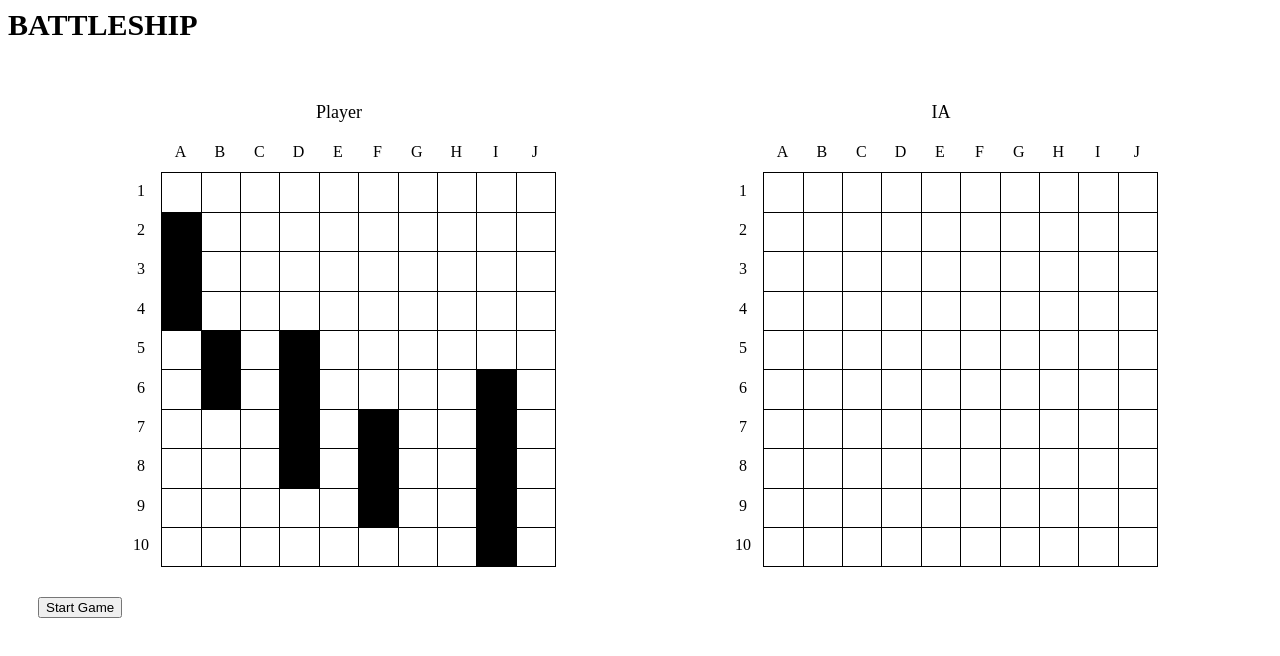
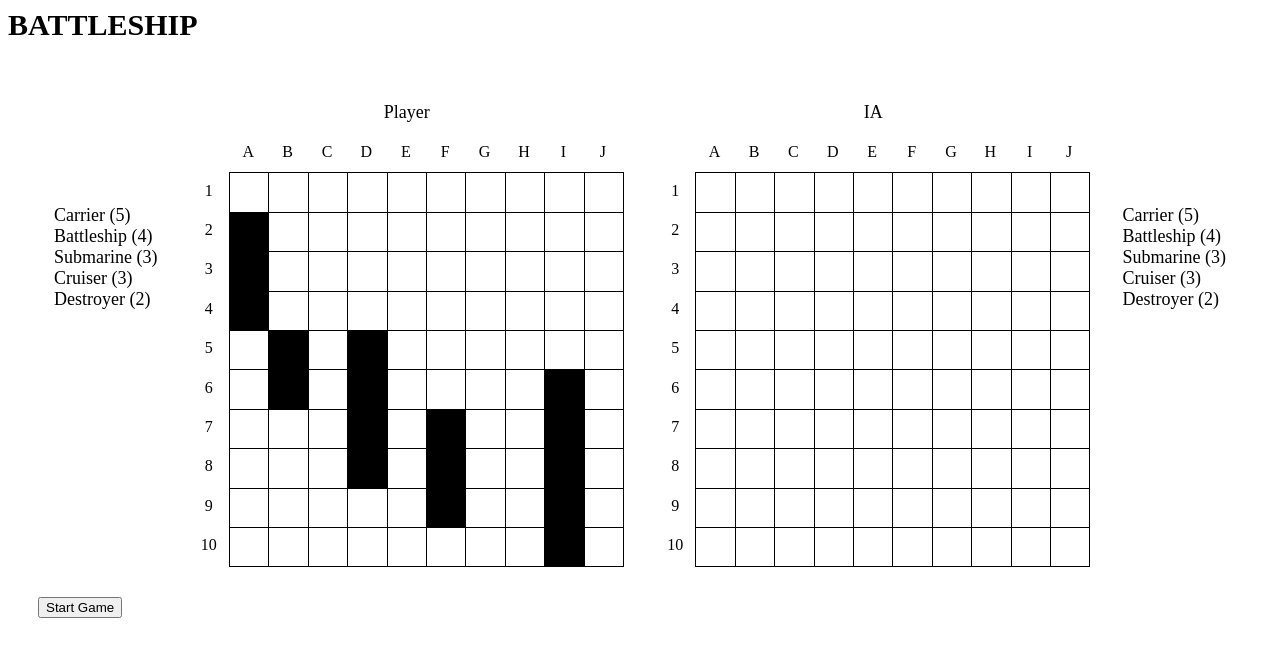
Before and after one commit to theodo/dojo-battleship, a Vue app: page / in a window 1280 px wide. Both pictures are taken after a click on the button "Start Game". Shown: the top 656 px of the page. Built offline with nearby package versions, Linux system fonts and the light colour scheme.

Commit message:
add list of boats alive or dead

```diff
--- a/src/components/BattleBoard.vue
+++ b/src/components/BattleBoard.vue
@@ -1,20 +1,11 @@
 <template>
   <div class="battle-board">
-    <div v-if="winner" class="end-game-message" :class="this.winner">
-      {{ this.winner }} wins !!!
-    </div>
+    <div v-if="winner" class="end-game-message" :class="this.winner">{{ this.winner }} wins !!!</div>
     <div v-else class="boards">
-      <PlayBoard
-        title="Player"
-        :board="playerCellsBoard"
-        :ships-visible="true"
-      />
-      <PlayBoard
-        title="IA"
-        :board="IACellsBoard"
-        :ships-visible="false"
-        @play="play"
-      />
+      <Boats :boats="playerBoats" />
+      <PlayBoard title="Player" :board="playerCellsBoard" :ships-visible="true" />
+      <PlayBoard title="IA" :board="IACellsBoard" :ships-visible="false" @play="play" />
+      <Boats :boats="IABoats" />
     </div>
     <button class="start-button" @click="startGame">Start Game</button>
   </div>
@@ -22,6 +13,7 @@
 
 <script>
 import PlayBoard from "./PlayBoard.vue";
+import Boats from "./Boats.vue";
 import { generateRandomBoard } from "../services/board-helper.js";
 import { shoot } from "../services/play-helper.js";
 import { findTargetCellV2 } from "../services/ia-helper.js";
@@ -29,7 +21,8 @@ import { findTargetCellV2 } from "../services/ia-helper.js";
 export default {
   name: "BattleBoard",
   components: {
-    PlayBoard
+    PlayBoard,
+    Boats
   },
   data: function() {
     return {
--- /dev/null
+++ b/src/components/Boats.vue
@@ -0,0 +1,55 @@
+<template>
+  <div>
+    <ol class="boats-liste">
+      <li
+        v-for="boat in boatsInfos"
+        :key="boat.name"
+        v-bind:class="{sunk: boat.isSunk}"
+      >{{boat.name}} ({{boat.nbCells}})</li>
+    </ol>
+  </div>
+</template>
+
+<script>
+export default {
+  name: "Boats",
+  props: {
+    boats: {
+      type: Object,
+      required: true
+    }
+  },
+  computed: {
+    boatsInfos: function() {
+      const x = Object.keys(this.boats)
+        .filter(name => !!this.boats[name].cells)
+        .map(name => ({
+          name,
+          nbCells: this.boats[name].cells.length,
+          isSunk: this.boats[name].nbOfAliveCells === 0
+        }))
+        .sort((boat1, boat2) =>
+          boat1.nbCells < boat2.nbCells ||
+          (boat1.nbCells === boat2.nbCells && boat1.name < boat2.name)
+            ? 1
+            : -1
+        );
+      return x;
+    }
+  }
+};
+</script>
+
+<style lang="scss" scoped>
+.sunk {
+  text-decoration: line-through;
+  color: red;
+}
+.boats-liste {
+  list-style: none;
+  padding: 100% 0;
+  margin: 0;
+  font-size: 18px;
+  font-weight: 500;
+}
+</style>
```
